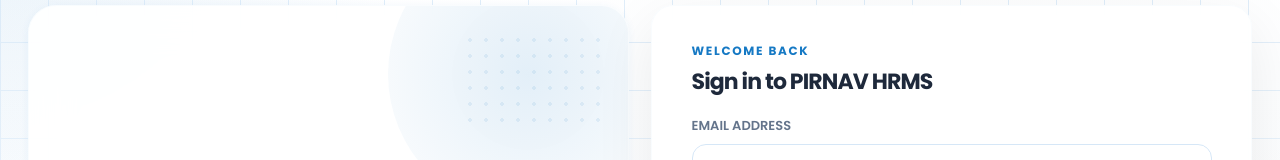
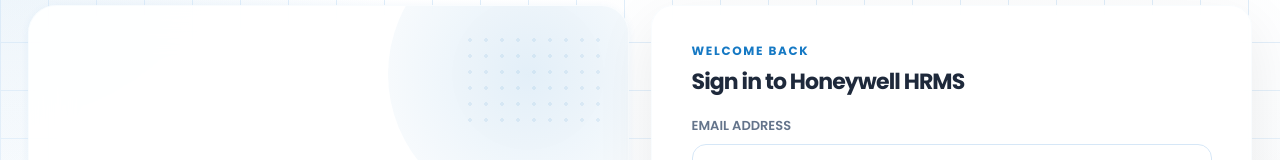
Before and after one commit to PirnavAdmin/ClientEMS, a React (Vite) app in the folder Frontend/: page / in a window 1280 px wide. Shown: the part 150-310 px from the top of the page. Built offline with nearby package versions, Linux system fonts and the light colour scheme; no server answers.

Commit message:
Update login title from PIRNAV to Honeywell HRMS

```diff
--- a/Frontend/src/Pages/loginpage/LoginLeft.jsx
+++ b/Frontend/src/Pages/loginpage/LoginLeft.jsx
@@ -508,7 +508,7 @@
 
         <div className="auth-card-head">
           <p className="auth-eyebrow">Welcome Back</p>
-          <h2 className="auth-card-title">Sign in to PIRNAV HRMS</h2>
+          <h2 className="auth-card-title">Sign in to Honeywell HRMS</h2>
           {/* <p className="auth-card-subtitle">
             Access your secure workspace for people operations, approvals,
             payroll, and reporting.
```
